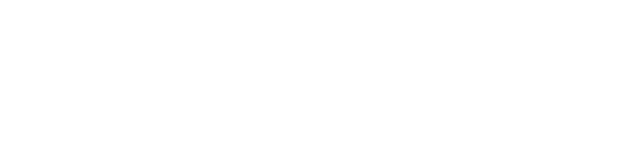
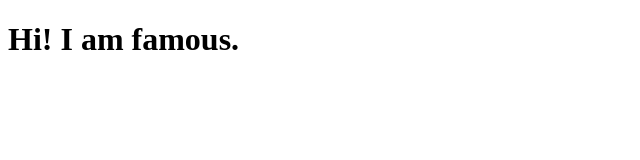
Before and after one commit to meirsadan/my-project-2, a plain HTML site: page index.html in a window 1280 px wide. Shown: the whole page, without its empty margins (0-640 px from the left). Drawn offline with Linux system fonts and the light colour scheme.

Commit message:
Update index.html

```diff
--- a/index.html
+++ b/index.html
@@ -7,5 +7,7 @@
 </head>
 <body>
 
+    <h1>Hi! I am famous.</h1>
+
 </body>
 </html>
```
